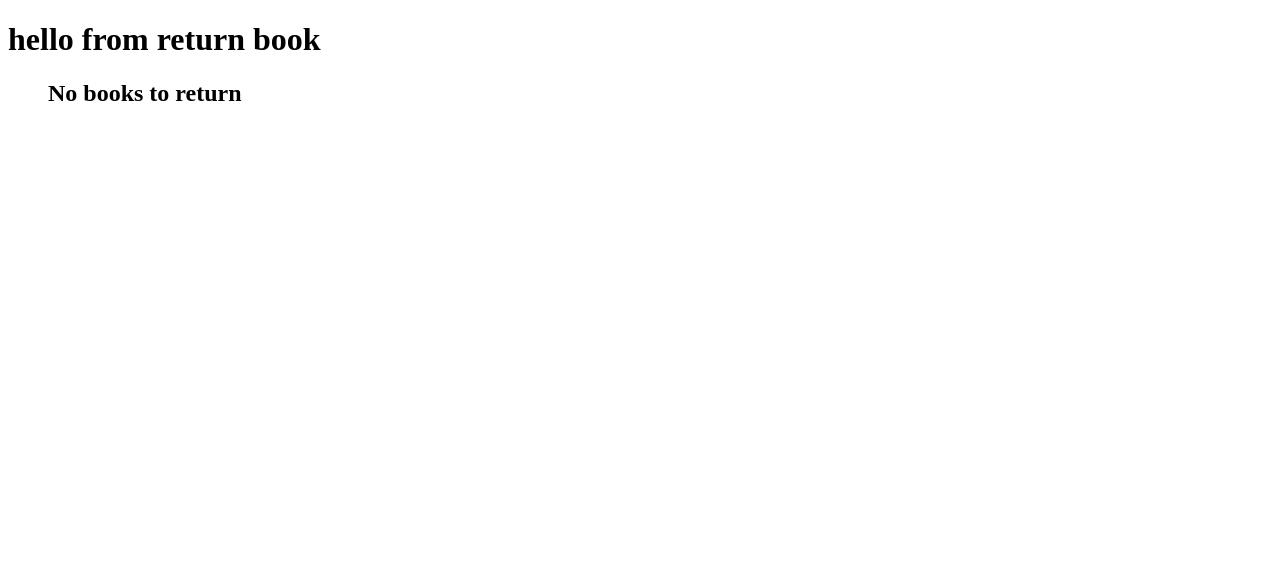
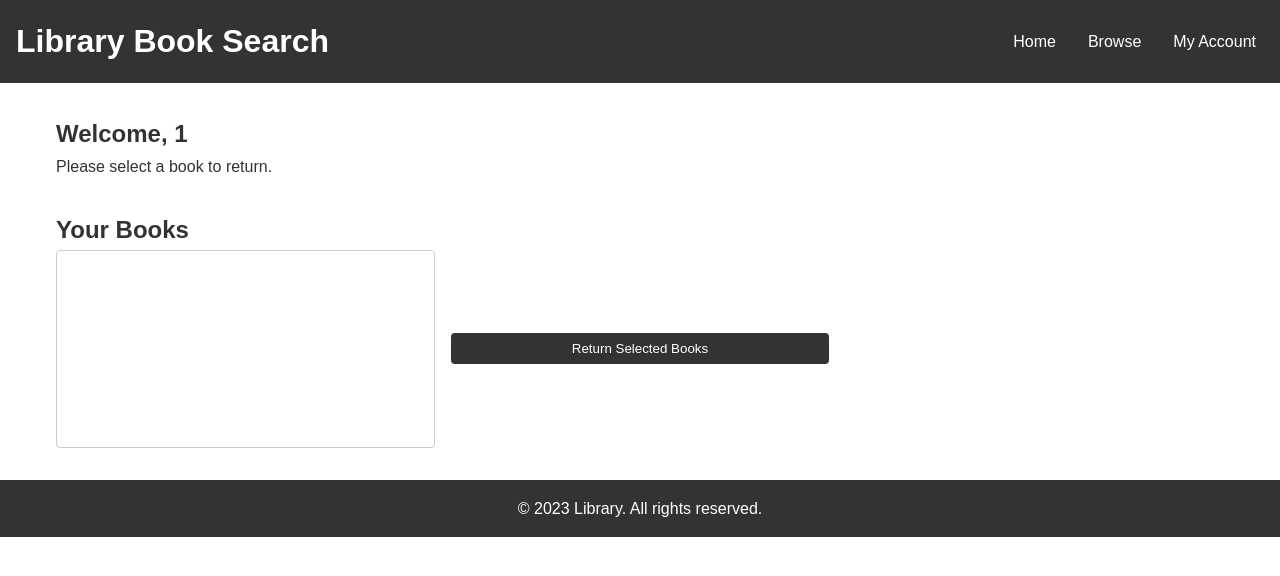
Before and after one commit to barbar-del/awsLibProject, a Flask app: page /return/1 in a window 1280 px wide. Shown: the top 576 px of the page. Run offline with Flask 3, Linux system fonts and the light colour scheme; lists and menus that the app fills with data are empty; parts of the project's set-up code (start-up, migrations or seed data) failed here and were passed over.

Commit message:
added returnBoook functionality

```diff
--- a/configs/DBconnect.py
+++ b/configs/DBconnect.py
@@ -6,10 +6,10 @@ db = SQLAlchemy()
 def init_db(app):
 
     # bar sql
-    app.config['SQLALCHEMY_DATABASE_URI'] = 'mysql+pymysql://root:1234567890@localhost/awspro'
+    #app.config['SQLALCHEMY_DATABASE_URI'] = 'mysql+pymysql://root:1234567890@localhost/awspro'
 
     # ran sql
-    #app.config['SQLALCHEMY_DATABASE_URI'] = 'mysql+pymysql://root:T9QF1X@localhost/library_aws'
+    app.config['SQLALCHEMY_DATABASE_URI'] = 'mysql+pymysql://root:T9QF1X@localhost/library_aws'
 
     app.config['SQLALCHEMY_TRACK_MODIFICATIONS'] = False
     db.init_app(app)
@@ -79,11 +79,11 @@ def ShowUserLoanedBooks(mail):
         result = cursor.fetchall()
         available_books = []
         for book_data in result:
-            book = Books.query.filter_by(book_id=book_data[0]).first()
+            # book_data will now contain (loan_user_mail, loaned_book_id, book_name)
+            book = Books.query.filter_by(book_id=book_data[1]).first()
             if book is None:
                 # Create a new Books instance if it doesn't exist
-                book = Books(book_id=book_data[0], book_name=book_data[1], book_author_name=book_data[2],
-                                book_genre_name=book_data[3], book_stock_amount=book_data[4])
+                book = Books(book_id=book_data[1], book_name=book_data[2])
             available_books.append(book)
         return available_books
     finally:
@@ -112,9 +112,9 @@ def ReturnBook(email, book_id):
     connection = db.engine.raw_connection()
     try:
         cursor = connection.cursor()
-        cursor.callproc('LoginUser', [email, book_id, None, None])
+        cursor.callproc('ReturnBook', [email, book_id, None, None])
         connection.commit()  # Make sure to commit the transaction
-        cursor.execute("SELECT @_LoanBook_2, @_LoanBook_3")  # Fetch the OUT parameters of the 2 and 3 index
+        cursor.execute("SELECT @_ReturnBook_2, @_ReturnBook_3")  # Fetch the OUT parameters of the 2 and 3 index
         ReturnBook_status, ReturnBook_message = cursor.fetchone()
         return ReturnBook_status, ReturnBook_message
     finally:
--- a/main.py
+++ b/main.py
@@ -1,5 +1,5 @@
 from flask import Flask, redirect, render_template, request, url_for, flash
-from configs.DBconnect import AddBook, RemoveUser, ShowUserLoanedBooks, init_db, login_user, SignupUser, show_available_books, getGenreNames, searchBook, LoanBook,getNotAdmins
+from configs.DBconnect import AddBook, RemoveUser, ShowUserLoanedBooks, init_db, login_user, SignupUser, show_available_books, getGenreNames, searchBook, LoanBook,getNotAdmins, ReturnBook
 from models.user import Users
 from models.books import Books
 from models.Genre import Genre
@@ -51,15 +51,26 @@ def rentBook(email):
             return render_template('BookRent.html', books=searched_books, email=email, genres=genres)
 
     print(email)
-    return render_template('BookRent.html', books=available_books, email=email, genres=genres)
+    return render_template('BookRent.html', books=show_available_books(), email=email, genres=genres)
 
 
 # activate return button
-@app.route('/return/<email>')
+@app.route('/return/<email>', methods=['GET','POST'])
 def returnbook(email):
     rentedBooks = ShowUserLoanedBooks(email)
+    if request.method == 'POST':
+        action = request.form.get('action')
+        if action == 'return':
+            book_ids = request.form.getlist('book_ids')
+            for book_id in book_ids:
+                status, message = ReturnBook(email, book_id)
+            if status:
+                flash(f'Book returned successfully.', 'success')
+            else:
+                flash(f'Error: {message}', 'error')
+
     print(email)
-    return render_template('returnBook.html', books=rentedBooks)
+    return render_template('returnBook.html', email = email, books=ShowUserLoanedBooks(email))
 
 @app.route('/lib/<email>')
 def lib(email):
--- a/templates/BookRent.html
+++ b/templates/BookRent.html
@@ -22,6 +22,7 @@
            <section>
                 <h2>Welcome, {{ email }}</h2>
                 <p>Search for books and borrow them to read.</p>
+            </section>
         <section>
             {% with messages = get_flashed_messages(with_categories=true) %}
             {% if messages %}
--- a/templates/returnBook.html
+++ b/templates/returnBook.html
@@ -1,20 +1,53 @@
-
 <!DOCTYPE html>
-<html>
+<html lang="en">
 <head>
-        <title>Return Book</title>
+    <meta charset="UTF-8">
+    <meta name="viewport" content="width=device-width, initial-scale=1.0">
+    <title>Library Book Search</title>
+    <link rel="stylesheet" href="{{ url_for('static', filename='css/BookRent.css') }}">
 </head>
 <body>
-    <h1>hello from return book</h1>
+    <header>
+        <h1>Library Book Search</h1>
+        <nav>
             <ul>
-        {% if books|length == 0 %}
-        <h2>No books to return</h2>
-        {% else %}
-        <h2>Select a book to return:</h2>
-            {% for book in books %}
-                <li>{{ book.book_id }} - {{ book.book_name }}</li>
+                <li><a href="#">Home</a></li>
+                <li><a href="#">Browse</a></li>
+                <li><a href="#">My Account</a></li>
+            </ul>
+        </nav>
+    </header>
+
+    <main>
+           <section>
+                <h2>Welcome, {{ email }}</h2>
+                <p>Please select a book to return.</p>
+            </section>
+        <section>
+            {% with messages = get_flashed_messages(with_categories=true) %}
+            {% if messages %}
+              {% for category, message in messages %}
+                <div class="alert alert-{{ category }}">{{ message }}</div>
               {% endfor %}
             {% endif %}
-    </ul>
+          {% endwith %}
+        </section>
+
+        <section>
+            <h2>Your Books</h2>
+            <form method="post" action="{{ url_for('returnbook', email=email) }}">
+                <select class="book-list" name="book_ids" multiple size="10">
+                    {% for book in books %}
+                    <option value="{{ book.book_id }}">{{ book.book_name }}</option>
+                    {% endfor %}
+                </select>
+                <button type="submit" name="action" value="return">Return Selected Books</button>
+            </form>
+        </section>
+    </main>
+
+    <footer>
+        <p>&copy; 2023 Library. All rights reserved.</p>
+    </footer>
 </body>
 </html>
```
Lines whose indentation alone changed are shown as unchanged.
